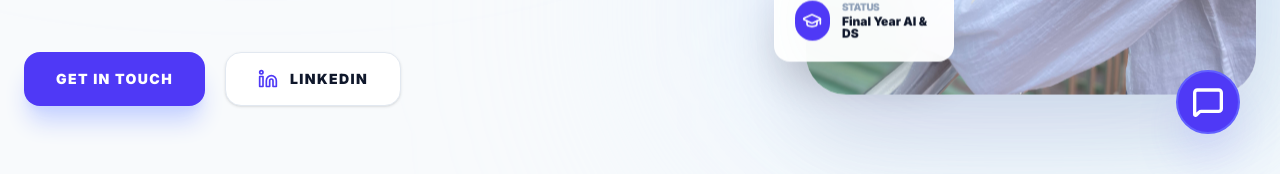
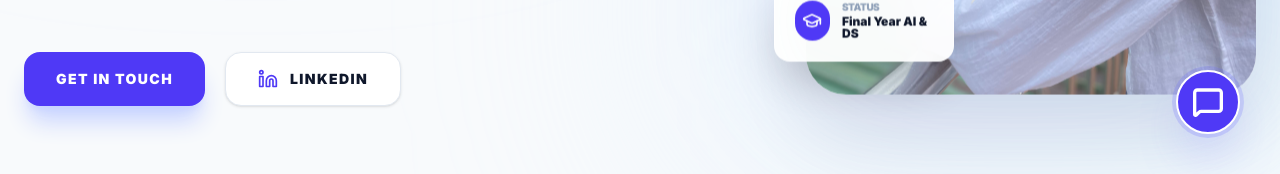
Before and after one commit to sTharun5/PORTFOLIO, a Next.js app: page / in a window 1280 px wide. Shown: the part 626-800 px from the top of the page. Built offline with nearby package versions, Linux system fonts and the light colour scheme.

Commit message:
fix: use client-side wrapper and dynamic import for ChatBot to fix production visibility

```diff
--- a/src/app/layout.tsx
+++ b/src/app/layout.tsx
@@ -2,8 +2,7 @@ import type { Metadata } from "next";
 import { Inter } from "next/font/google";
 import "./globals.css";
 import { Navbar } from "@/components/Navbar";
-import { ChatBot } from "@/components/ChatBot";
-
+import { ClientChatBot } from "@/components/ClientChatBot";
 
 const inter = Inter({ subsets: ["latin"] });
 
@@ -30,9 +29,8 @@ export default function RootLayout({
             {children}
           </div>
         </div>
-        <ChatBot />
+        <ClientChatBot />
       </body>
-
     </html>
   );
 }
--- a/src/components/ChatBot.tsx
+++ b/src/components/ChatBot.tsx
@@ -17,14 +17,7 @@ export const ChatBot = () => {
     { role: 'ai', content: "Hi! I'm AntiGravity AI (Powered by Groq). Ask me anything about Tharun's projects, skills, or experience!" }
   ]);
   const [isLoading, setIsLoading] = useState(false);
-  const [mounted, setMounted] = useState(false);
   const scrollRef = useRef<HTMLDivElement>(null);
-
-  useEffect(() => {
-    console.log("ChatBot: Component mounting...");
-    setMounted(true);
-  }, []);
-
 
   useEffect(() => {
     if (scrollRef.current) {
@@ -60,16 +53,8 @@ export const ChatBot = () => {
     }
   };
 
-  if (!mounted) {
-    console.log("ChatBot: Not mounted yet, skipping render.");
-    return null;
-  }
-
-  console.log("ChatBot: Rendering UI...");
-
-
   return (
-    <div className="fixed bottom-10 right-10 z-[9999] flex flex-col items-end">
+    <div className="fixed bottom-10 right-10 z-[9999] flex flex-col items-end pointer-events-auto">
       <AnimatePresence>
         {isOpen && (
           <motion.div
@@ -85,13 +70,13 @@ export const ChatBot = () => {
                   <Bot size={28} />
                 </div>
                 <div>
-                  <h3 className="font-black text-sm tracking-tight">AntiGravity AI</h3>
-                  <p className="text-[10px] opacity-80 uppercase tracking-[0.2em] font-black">Groq Powered</p>
+                  <h3 className="font-black text-sm tracking-tight text-white">AntiGravity AI</h3>
+                  <p className="text-[10px] opacity-80 uppercase tracking-[0.2em] font-black text-white">Groq Powered</p>
                 </div>
               </div>
               <button
                 onClick={() => setIsOpen(false)}
-                className="p-2 hover:bg-white/20 rounded-xl transition-colors"
+                className="p-2 hover:bg-white/20 rounded-xl transition-colors text-white"
                 aria-label="Close Chat"
               >
                 <X size={24} />
@@ -141,7 +126,7 @@ export const ChatBot = () => {
                   value={input}
                   onChange={(e) => setInput(e.target.value)}
                   onKeyDown={(e) => e.key === 'Enter' && handleSend()}
-                  className="w-full bg-slate-50 border border-slate-200 rounded-2xl py-4 pl-5 pr-14 text-sm focus:outline-none focus:border-indigo-500 focus:ring-4 focus:ring-indigo-500/5 transition-all font-medium"
+                  className="w-full bg-slate-50 border border-slate-200 rounded-2xl py-4 pl-5 pr-14 text-sm focus:outline-none focus:border-indigo-500 focus:ring-4 focus:ring-indigo-500/5 transition-all font-medium text-slate-800"
                 />
                 <button
                   onClick={handleSend}
@@ -164,8 +149,9 @@ export const ChatBot = () => {
           "w-16 h-16 rounded-[2rem] flex items-center justify-center shadow-2xl transition-all duration-500 border-2",
           isOpen
             ? "bg-slate-900 text-white border-slate-800 rotate-90"
-            : "bg-indigo-600 text-white border-indigo-500 shadow-indigo-500/40"
+            : "bg-indigo-600 text-white border-white shadow-indigo-500/40 ring-4 ring-indigo-500/20"
         )}
+        style={{ pointerEvents: 'auto' }}
         aria-label="Toggle AI Assistant"
       >
         {isOpen ? <X size={32} strokeWidth={2.5} /> : <MessageSquare size={32} strokeWidth={2.5} />}
--- /dev/null
+++ b/src/components/ClientChatBot.tsx
@@ -0,0 +1,11 @@
+'use client';
+
+import dynamic from 'next/dynamic';
+
+const ChatBotInner = dynamic(() => import('./ChatBot').then((mod) => mod.ChatBot), {
+  ssr: false,
+});
+
+export const ClientChatBot = () => {
+  return <ChatBotInner />;
+};
```
